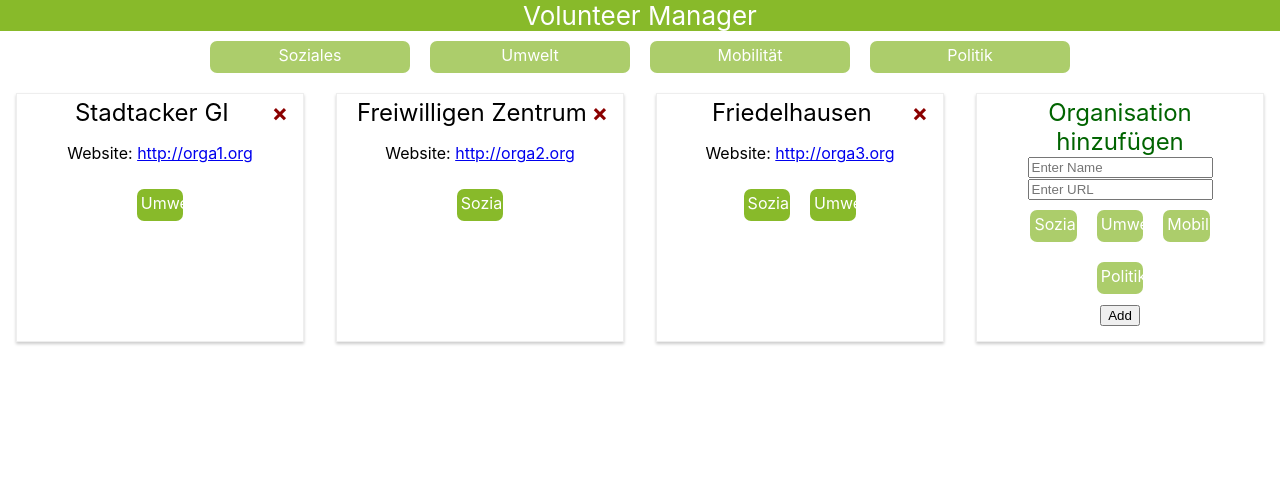
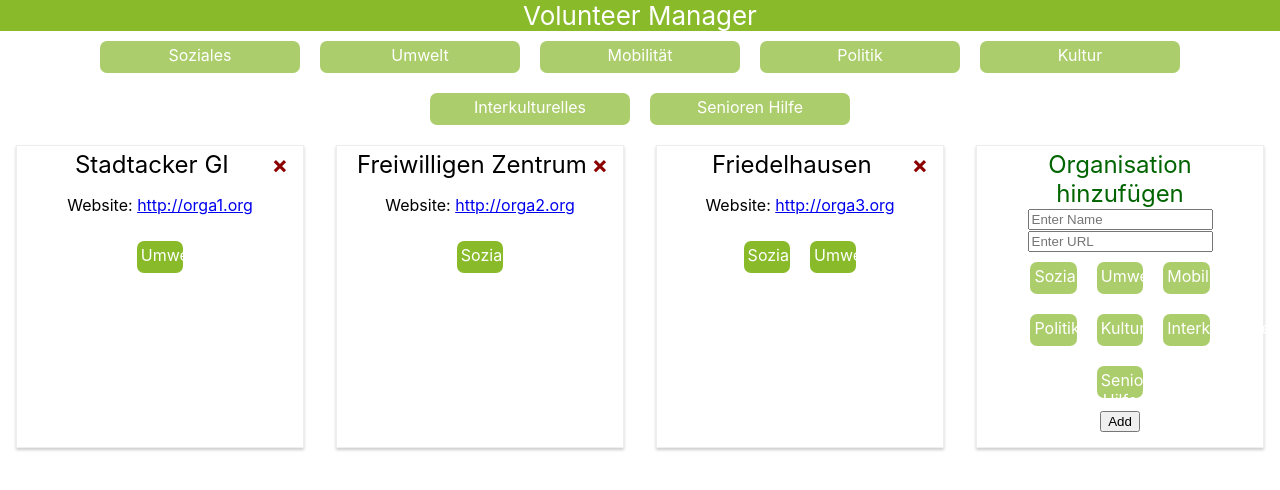
Before and after one commit to BaseVentura/Mule, a React (Create React App) app: page / in a window 1280 px wide. Shown: the top 490 px of the page. Built offline with nearby package versions, Linux system fonts and the light colour scheme.

Commit message:
Added three more Labels

```diff
--- a/src/Containers/Orgamanager.js
+++ b/src/Containers/Orgamanager.js
@@ -15,7 +15,10 @@ class Orgamanager extends Component {
         {name: "Soziales", id: 0},
         {name: "Umwelt", id: 1},
         {name: "Mobilität", id: 2},
-        {name: "Politik", id: 3}
+        {name: "Politik", id: 3},
+        {name: "Kultur", id: 4},
+        {name: "Interkulturelles", id: 5},
+        {name: "Senioren Hilfe", id: 6}
       ],
       showOrgaAdder: false,
       activeFilterID: [],
```
